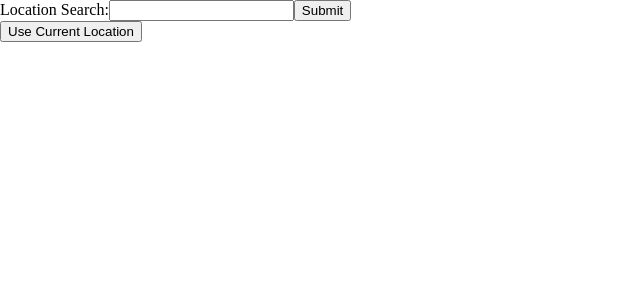
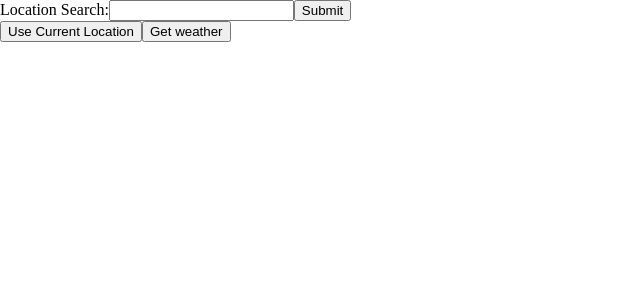
Before and after one commit to korynewton/pf-weather-app, a React (Create React App) app: page / in a window 1280 px wide. Shown: the top 300 px of the page, without its empty margins (0-640 px from the left). Built offline with nearby package versions, Linux system fonts and the light colour scheme.

Commit message:
retrieve weather and update state

```diff
--- a/src/App.js
+++ b/src/App.js
@@ -7,7 +7,8 @@ class App extends React.Component {
     isPolling: false,
     locationName: '',
     latitude: '',
-    longitude: ''
+    longitude: '',
+    weatherData: {}
   };
 
   componentDidMount() {
@@ -87,6 +88,19 @@ class App extends React.Component {
       .catch(err => console.log(err));
   };
 
+  retrieveWeather = () => {
+    const { latitude, longitude } = this.state;
+    const url = `https://pf-dark-sky-proxy.herokuapp.com/api/weather?latitude=${latitude}&longitude=${longitude}`;
+    axios
+      .get(url)
+      .then(res => {
+        const { currently, daily } = res.data;
+        const weatherData = { currently, daily };
+        this.setState({ weatherData });
+      })
+      .catch(err => console.log(err));
+  };
+
   render() {
     return (
       <div>
@@ -94,6 +108,7 @@ class App extends React.Component {
         <button onClick={this.currentLocationCoords}>
           Use Current Location
         </button>
+        <button onClick={this.retrieveWeather}>Get weather</button>
       </div>
     );
   }
```
